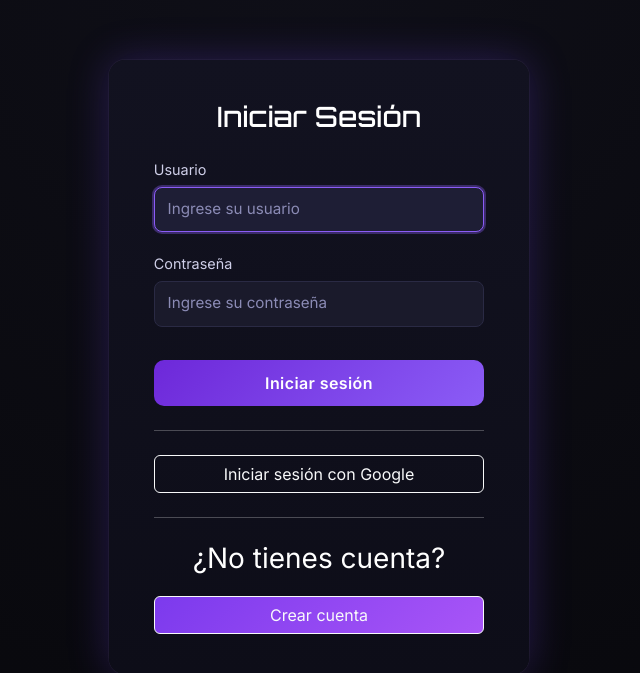
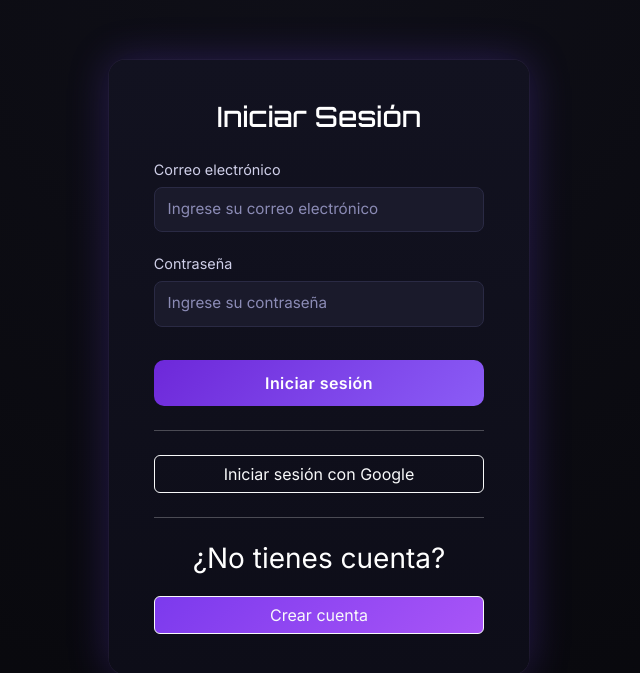
Before and after one commit to KastlesS/SKINCAGE-NEW, a Django app: page /login/ in a window 1280 px wide. Shown: the part 65-738 px from the top of the page, without its empty margins (321-961 px from the left). Run offline with Django 5.2, Linux system fonts and the light colour scheme; parts of the project's set-up code (start-up, migrations or seed data) failed here and were passed over; some libraries are stand-ins or nearby versions.

Commit message:
Cambios en el inicio de sesión y PK de email de usuarios

```diff
--- /dev/null
+++ b/skincage/login/forms.py
@@ -0,0 +1,43 @@
+from django import forms
+from django.contrib.auth.forms import AuthenticationForm
+
+
+class EmailLoginForm(AuthenticationForm):
+    """
+    Formulario de inicio de sesión usando correo electrónico en lugar de username.
+    El campo 'username' de AuthenticationForm se reutiliza internamente por Django,
+    pero aquí se muestra al usuario como 'Correo electrónico'.
+    """
+
+    username = forms.EmailField(
+        label="Correo electrónico",
+        widget=forms.EmailInput(attrs={
+            'autocomplete': 'email',
+            'placeholder': 'Ingrese su correo electrónico',
+            'class': 'form_control',
+        }),
+        error_messages={
+            'required': 'Por favor, introduce tu correo electrónico.',
+            'invalid': 'Introduce un correo electrónico válido.',
+        },
+    )
+
+    password = forms.CharField(
+        label="Contraseña",
+        widget=forms.PasswordInput(attrs={
+            'autocomplete': 'current-password',
+            'placeholder': 'Ingrese su contraseña',
+            'class': 'form_control',
+        }),
+        error_messages={
+            'required': 'Por favor, introduce tu contraseña.',
+        },
+    )
+
+    error_messages = {
+        'invalid_login': (
+            "Correo electrónico o contraseña incorrectos. "
+            "Ten en cuenta que los campos pueden ser sensibles a mayúsculas."
+        ),
+        'inactive': "Esta cuenta está desactivada.",
+    }
--- a/skincage/login/templates/login/login.html
+++ b/skincage/login/templates/login/login.html
@@ -13,8 +13,8 @@
       <form action="." method="post">
         {% csrf_token %}
         <div class="form-group">
-          <label for="id_username">Usuario</label>
-          {{ form.username|add_class:'form_control'|attr:'autocomplete:off'|attr:'placeholder:Ingrese su usuario' }}
+          <label for="id_username">Correo electrónico</label>
+          {{ form.username|add_class:'form_control'|attr:'autocomplete:email'|attr:'placeholder:Ingrese su correo electrónico' }}
         </div>
         <div class="form-group">
           <label for="id_password">Contraseña</label>
--- a/skincage/login/views.py
+++ b/skincage/login/views.py
@@ -1,18 +1,16 @@
-from django.shortcuts import render
-
-# Create your views here.
 from typing import Any
+from django.shortcuts import render, redirect
 from django.http import HttpRequest
 from django.http.response import HttpResponse as HttpResponse
-from django.shortcuts import render
 from django.contrib.auth.views import LoginView, LogoutView
-from django.shortcuts import redirect
 from django.urls import reverse_lazy
+from .forms import EmailLoginForm
 
 
 # Create your views here.
 class LoginFormView2(LoginView):
     template_name = 'login/login.html'
+    authentication_form = EmailLoginForm
     success_url = reverse_lazy('home')
 
     def dispatch(self, request, *args, **kwargs):
--- a/skincage/skincage/settings.py
+++ b/skincage/skincage/settings.py
@@ -192,6 +192,7 @@ LOGIN_URL = 'login'
 
 AUTHENTICATION_BACKENDS = (
     'social_core.backends.google.GoogleOAuth2',
+    'login.backends.EmailBackend',
     'django.contrib.auth.backends.ModelBackend',
 )
 
--- a/skincage/skins/models.py
+++ b/skincage/skins/models.py
@@ -45,9 +45,12 @@ class Skin(models.Model):
         return self.nombre
 
 
+class Reserva(models.Model):
+    class EstadoChoices(models.TextChoices):
         PENDIENTE   = 'pendiente',   'Pendiente'
         CONFIRMADA  = 'confirmada',  'Confirmada'
         CANCELADA   = 'cancelada',   'Cancelada'
+        COMPLETADA  = 'completada',  'Completada'
 
     usuario = models.ForeignKey(
         settings.AUTH_USER_MODEL,
@@ -122,4 +125,4 @@ class Skin(models.Model):
             estado=cls.EstadoChoices.CONFIRMADA,
             fecha_expiracion__lt=timezone.now()
         )
-        expiradas.update(estado=cls.EstadoChoices.CANCELADA)
+        expiradas.update(estado=cls.EstadoChoices.COMPLETADA)
```
Also changed, not shown: skincage/login/backends.py (added, +29 -0 lines).
